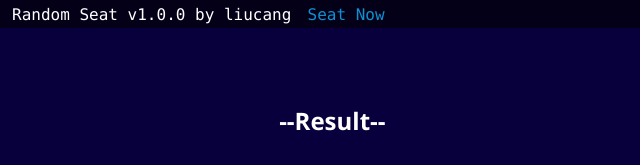
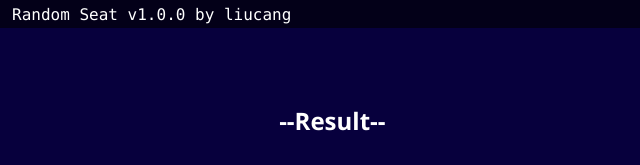
Before and after one commit to IceCang/RandomSeat, an Electron app: page index.html in a window 1000 px wide. Shown: the top 165 px of the page, 0-640 px from the left. Drawn offline with Linux system fonts and the light colour scheme.

Commit message:
Update index.html

```diff
--- a/index.html
+++ b/index.html
@@ -11,7 +11,7 @@
 </head>
 <body>
     <div class="titlebar">
-        <span class="title">Random Seat v1.0.0 by liucang</span> <a href="/seatnow.html"><span class="title">Seat Now</a><link>
+        <span class="title">Random Seat v1.0.0 by liucang</span>
         <button class="close" id="close"></button>
         <button class="minimize" id="minimize"></button>
     </div>
```
